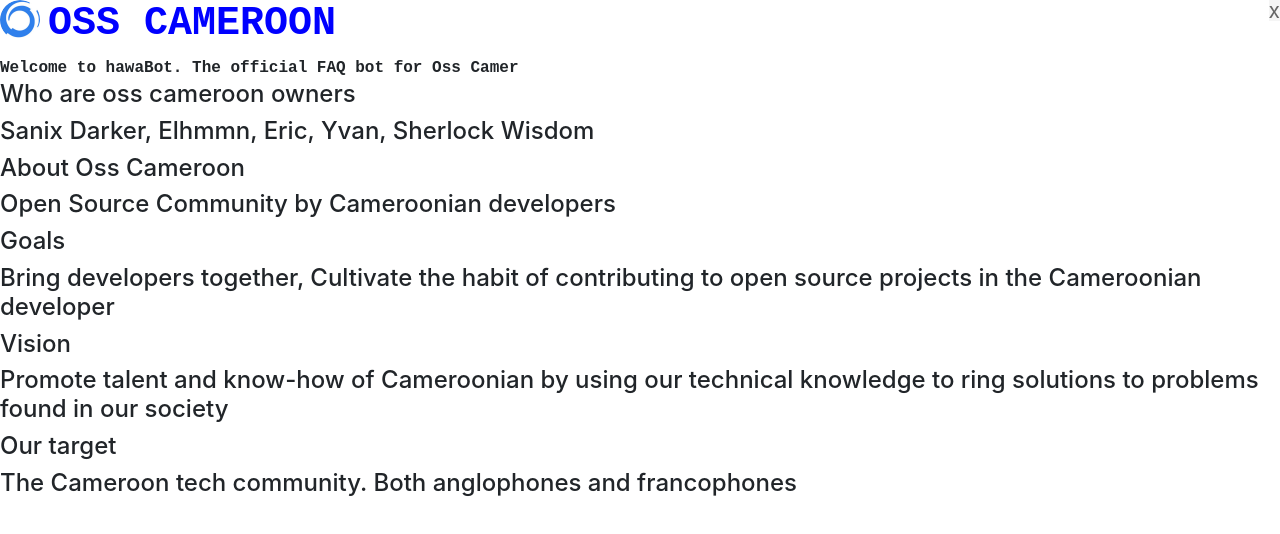
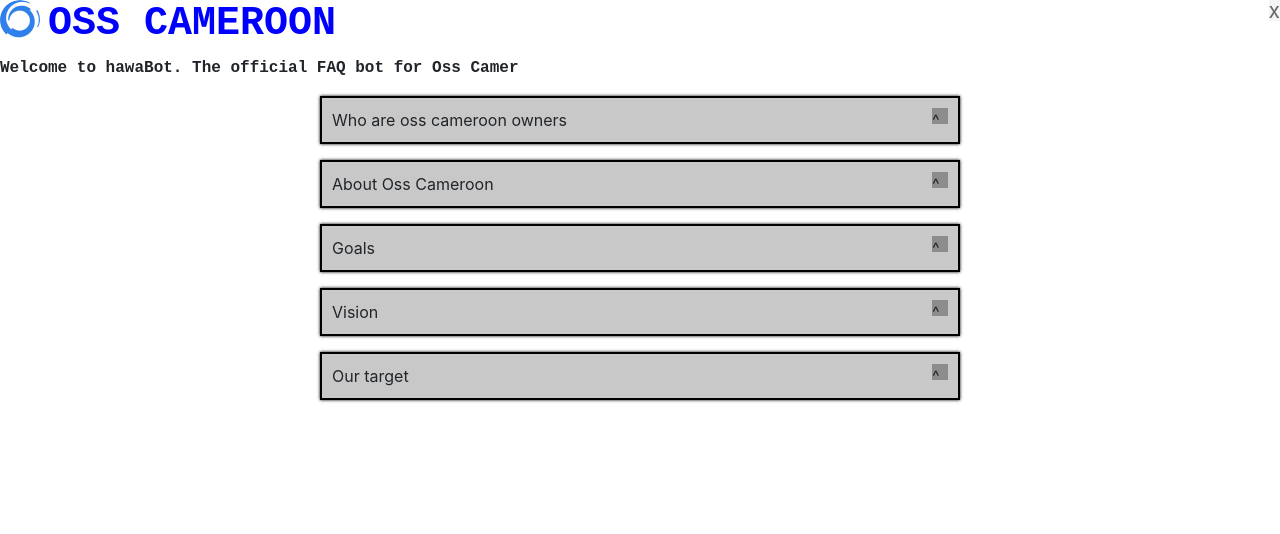
Before and after one commit to osscameroon/hawaBot, a React (Create React App) app in the folder frontend/: page / in a window 1280 px wide. Shown: the top 534 px of the page. Built offline with nearby package versions, Linux system fonts and the light colour scheme.

Commit message:
click questions and get answers

```diff
--- a/frontend/src/components/PrevNext.js
+++ b/frontend/src/components/PrevNext.js
@@ -1,16 +1,52 @@
 import React from 'react';
 import Data from './data.json'
+import './styles/BodyStyle.css'
+
+function openCloseAnswer(e)
+{
+  let element = e.target;
+  console.log(element)
+  if(element.tagName.toLowerCase() !== "div")
+    element = element.parentElement
+  element = element.nextElementSibling
 
 
+  const id = element.getAttribute("id").replace("A", "")
+  if(element.getAttribute("visible").toLowerCase() === "true")
+  {
+        element.setAttribute("visible", "false");
+        element.style.display = "none";
+        document.getElementById("Qs"+id).innerHTML = "^"
+  }
+  else
+  {
+        element.setAttribute("visible", "true");
+        element.style.display = "block";
+        document.getElementById("Qs"+id).innerHTML = "x"
+  }
+}
+
 function PrevNext() {
+  let questionsAnswers = []
+  const size = Math.min(Data.Questions.length, Data.Answers.length)
+  for(var s_itr = 0; s_itr < size; s_itr++)
+    questionsAnswers.push({"question":Data.Questions[s_itr].text, "answer":Data.Answers[s_itr].text, "id":s_itr+1})
+
+  let  questionsAnswersHTML=questionsAnswers.map((questionAnswer)=> <div key = { Math.random()} className = "question-answer" >
+  <div key = {"Q" + questionAnswer.id +  Math.random()} className = "question" id = {"Q" + questionAnswer.id} onClick = {openCloseAnswer}>
+    <span key = {"Qt" + questionAnswer  +  Math.random()}>{questionAnswer.question}</span>
+    <span key = {"Qs" + questionAnswer.id  +  Math.random()} className = "symbol-button" id={"Qs" + questionAnswer.id}>^</span>
+  </div>
+
+  <span key = {"A" + questionAnswer.id + Math.random()} className = "answer" id = {"A" + questionAnswer.id} visible = "false">{questionAnswer.answer}</span>
+  </div>)
+
 
     return (
       <div>
-        <div>
+        <div className ="questions-frame">
           {
-            Data.map(post => {
-              return <h4> {post.text}</h4>
-            })
+            questionsAnswersHTML
           }
         </div>
       </div>
--- a/frontend/src/components/data.json
+++ b/frontend/src/components/data.json
@@ -1,62 +1,70 @@
-[
+{
+  "Questions": [
     {
        "id": 0,
        "text": "Who are oss cameroon owners",
        "type": "Q",
        "children": [3]
     },
+
     {
        "id": 1,
-       "text": "Sanix Darker, Elhmmn, Eric, Yvan, Sherlock Wisdom",
-       "type": "A",
-       "children": [2, 4]
-    },
-    {
-       "id": 2,
        "text": "About Oss Cameroon",
        "type": "Q",
        "children": [4, 5]
     },
+
     {
-       "id": 3,
-       "text": "Open Source Community by Cameroonian developers",
-       "type": "A",
-       "children": []
-    },
-    {
-       "id": 4,
+       "id": 2,
        "text": "Goals",
        "type": "Q",
        "children": [6]
     },
     {
-      "id": 5,
-      "text": "Bring developers together, Cultivate the habit of contributing to open source projects in the Cameroonian developer ",
-      "type": "A",
-      "children": []
-    },
-    {
-      "id": 6,
+      "id": 3,
       "text": "Vision",
       "type": "Q",
       "children": []
     },
+
     {
-      "id": 7,
-      "text": "Promote talent and know-how of Cameroonian by using our technical knowledge to ring solutions to problems found in our society ",
-      "type": "Q",
-      "children": []
-    },
-    {
-      "id": 8,
+      "id": 4,
       "text": "Our target",
       "type": "Q",
       "children": []
-    },
+    }
+  ],
+
+  "Answers":[
     {
-      "id": 9,
-      "text": "The Cameroon tech community. Both anglophones and francophones",
-      "type": "Q",
-      "children": []
-    }
+      "id": 0,
+      "text": "Sanix Darker, Elhmmn, Eric, Yvan, Sherlock Wisdom",
+      "type": "A",
+      "children": [2, 4]
+   },
+   {
+    "id": 1,
+    "text": "Open Source Community by Cameroonian developers",
+    "type": "A",
+    "children": []
+ },
+ {
+  "id": 2,
+  "text": "Bring developers together, Cultivate the habit of contributing to open source projects in the Cameroonian developer ",
+  "type": "A",
+  "children": []
+},
+{
+  "id": 3,
+  "text": "Promote talent and know-how of Cameroonian by using our technical knowledge to ring solutions to problems found in our society ",
+  "type": "A",
+  "children": []
+},
+{
+  "id": 4,
+  "text": "The Cameroon tech community. Both anglophones and francophones",
+  "type": "A",
+  "children": []
+}
   ]
+}
--- a/frontend/src/components/styles/BodyStyle.css
+++ b/frontend/src/components/styles/BodyStyle.css
@@ -1,14 +1,49 @@
-.btn-class{
-    padding: auto;
-    border-radius: 8px;
-    box-align: center;
-    border: 0px solid blue;
-    margin: auot;
+.questions-frame
+{
+	align-items: center;
+    display: flex;
+    flex-direction: column;
+    justify-content: flex-start;
+}
 
+.question-answer
+{
+	display: flex;
+	flex-direction: column;
+	justify-content: flex-start;
+
+	width: 50%;
 }
-.button{
-    flex-direction: column;
-    position: relative;
-    align-items: center;
-    justify-content: center;
+
+.question
+{
+	display: flex;
+	flex-direction: row;
+	justify-content: space-between;
+	margin-top:1rem;
+	background-color: rgba(200, 200, 200, 1);
+	border: 2px solid black;
+	box-shadow: 0 0 3px black;
+
+	width: 100%;
+	padding: 10px 10px;
 }
+
+.symbol-button
+{
+	width: 1rem;
+	height: 1rem;
+	/* border-radius: 0.5rem; */
+	background-color: rgba(0, 0, 0, 0.3);
+	/* box-shadow: 0 0 5 black inset; */
+}
+
+.answer
+{
+	width: 100%;
+	background-color: blue;
+	color: white;
+	padding: 10px 10px;
+
+	display: none;
+}
```
Also changed, not shown: frontend/src/components/Json.js (added, +23 -0 lines), frontend/src/components/LogRocket.js (added, +91 -0 lines), frontend/src/components/Number.js (added, +29 -0 lines).
